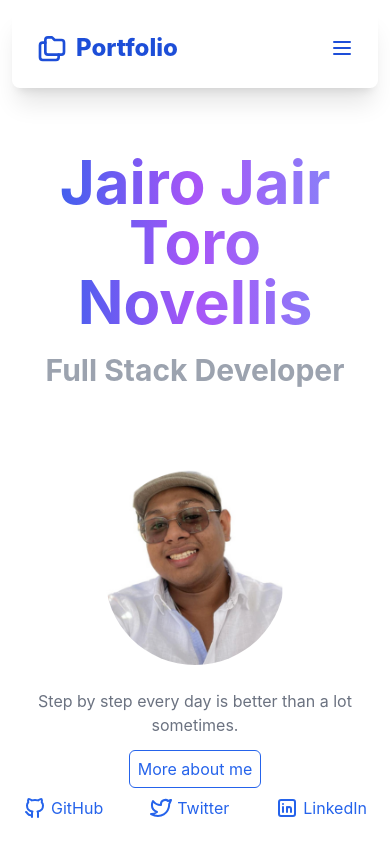
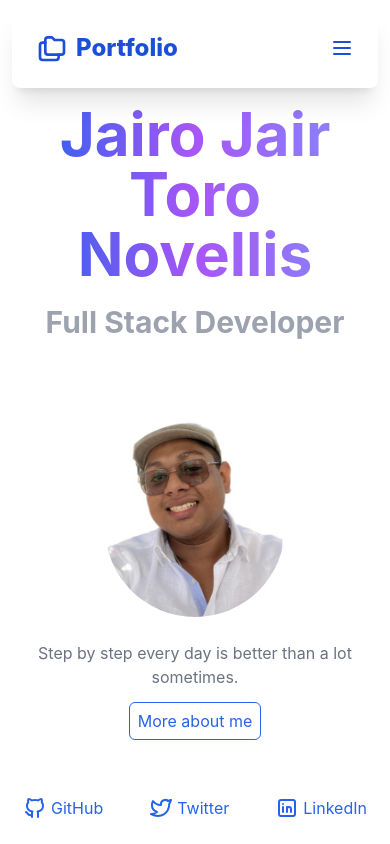
Before and after one commit to jtnovellis/portflio, a Next.js app: page / in a window 390 px wide. Built offline with nearby package versions, Linux system fonts and the light colour scheme.

Commit message:
fixed sltyles

```diff
--- a/components/Footer.tsx
+++ b/components/Footer.tsx
@@ -39,7 +39,7 @@ const socials = socialData.map((item) => (
 
 export default function Footer() {
   return (
-    <footer className='fixed bottom-0 w-full flex items-center justify-center py-6'>
+    <footer className='fixed bottom-0 w-full flex items-center justify-center py-6 bg-white'>
       <ul className='flex w-full justify-around'>{socials}</ul>
     </footer>
   )
--- a/components/Navbar.tsx
+++ b/components/Navbar.tsx
@@ -40,8 +40,8 @@ export default function Navbar() {
   ))
 
   return (
-    <header className='px-3 w-full'>
-      <nav className='flex justify-between max-w-5xl py-4 px-6 mx-auto rounded-lg my-2 shadow-xl h-20'>
+    <header className='px-3 w-full fixed top-0'>
+      <nav className='flex justify-between max-w-5xl py-4 px-6 mx-auto rounded-lg my-2 shadow-xl h-20 bg-white'>
         <Link href='/' className='flex items-center'>
           <>
             <IconFolders size={32} color='rgb(29, 78, 216)' />
--- a/pages/index.tsx
+++ b/pages/index.tsx
@@ -3,7 +3,7 @@ import Link from 'next/link'
 
 export default function Home() {
   return (
-    <section className='px-5 mt-4 h-full'>
+    <section className='px-5 mt-14 h-full mb-24'>
       <div className='py-12'>
         <h1 className='text-6xl text-center font-bold bg-gradient-to-r from-blue-600 via-purple-500 to-indigo-400 text-transparent bg-clip-text'>
           Jairo Jair Toro Novellis
@@ -18,7 +18,7 @@ export default function Home() {
           alt='Profile Image'
           width='180'
           height='180'
-          className='rounded-full transform hover:translate-y-2'
+          className='rounded-full md:transform md:hover:translate-y-1 md:transition-transform'
         />
       </div>
       <div className='mt-6 text-center text-gray-500'>
```
